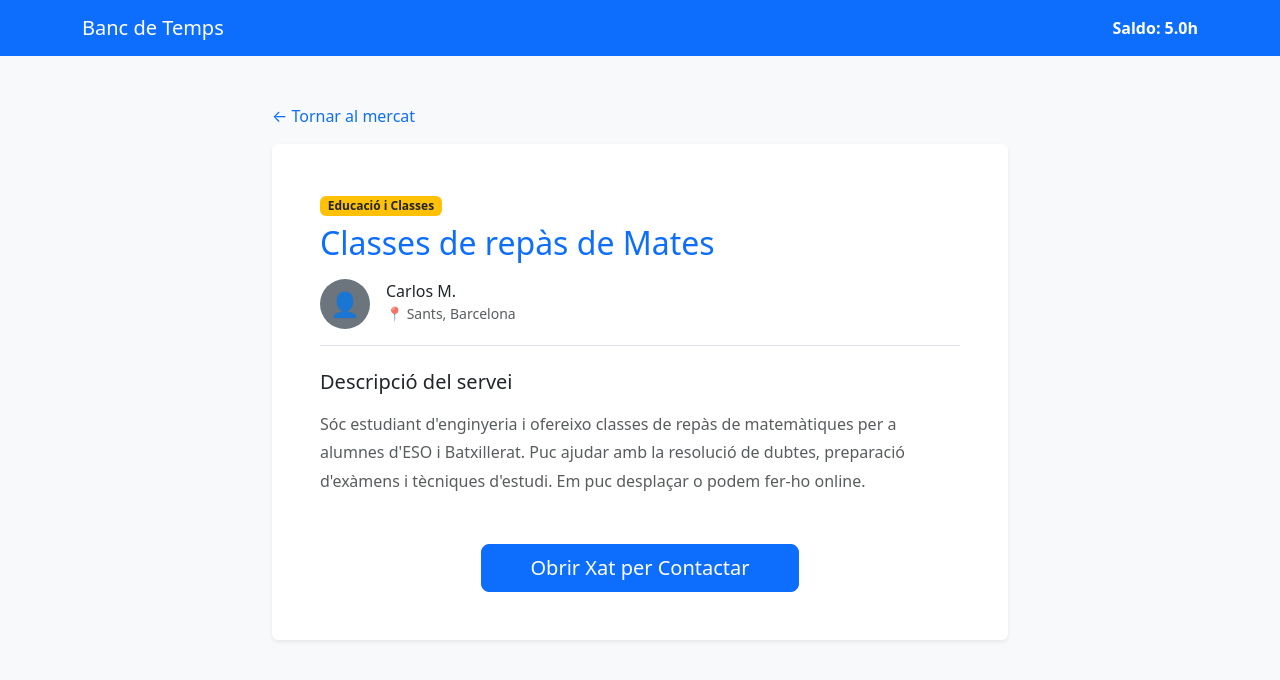
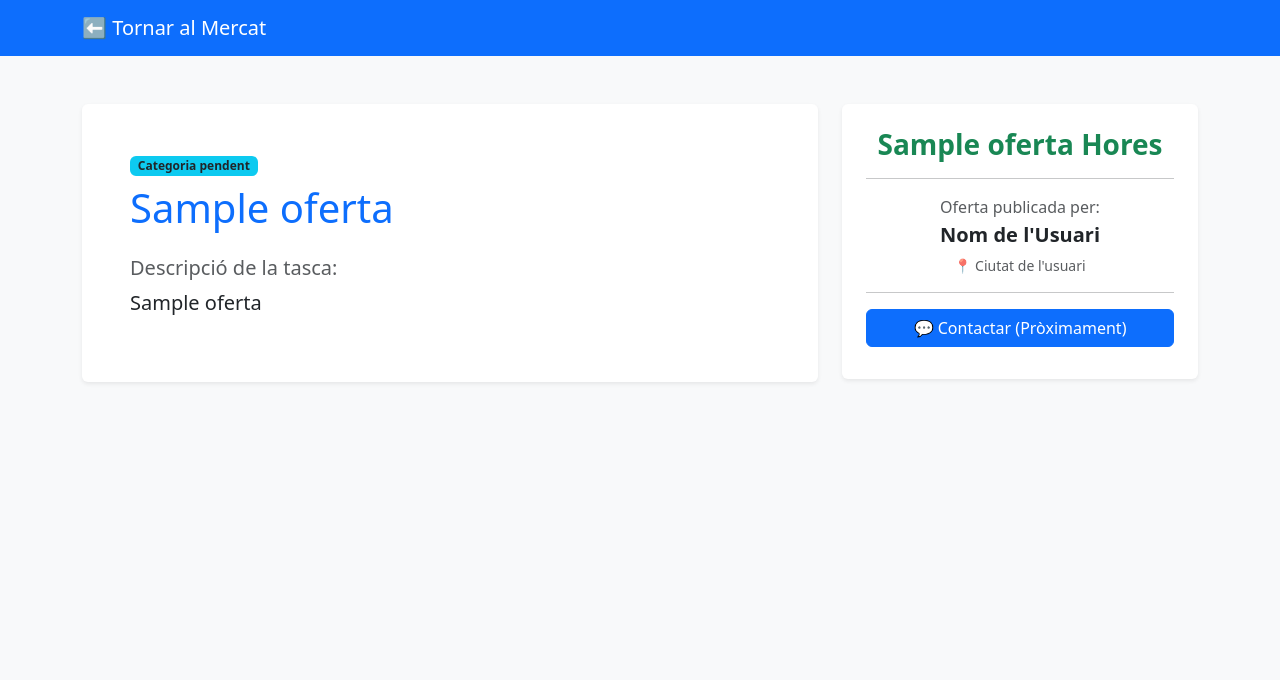
Before and after one commit to arnaufito/banc_de_temps, a Flask app: template templates/detall_oferta.html in a window 1280 px wide. Shown: the top 680 px of the page. Run offline with Flask 3, Linux system fonts and the light colour scheme; the template is opened without the code that fills it: most values are stand-ins (such as "Sample title", 1, 10 or a date in 2020).

Commit message:
he canviat tot el detall_oferta.html, he afegit a app.py la ruta oferta per dir a flask que ha de fer quan algu liclica oferta 1

```diff
--- a/templates/detall_oferta.html
+++ b/templates/detall_oferta.html
@@ -3,45 +3,50 @@
 <head>
     <meta charset="UTF-8">
     <meta name="viewport" content="width=device-width, initial-scale=1.0">
-    <title>Detall de l'Oferta - Banc de Temps</title>
+    <title>Detall de l'Oferta</title>
     <link href="https://cdn.jsdelivr.net/npm/bootstrap@5.3.0/dist/css/bootstrap.min.css" rel="stylesheet">
 </head>
 <body class="bg-light">
 
+    <!-- Barra de navegació -->
     <nav class="navbar navbar-expand-lg navbar-dark bg-primary mb-4">
         <div class="container">
-            <a class="navbar-brand" href="/mercat">Banc de Temps</a>
-            <span class="navbar-text text-white fw-bold">Saldo: 5.0h</span>
+            <a class="navbar-brand" href="/mercat">⬅ Tornar al Mercat</a>
         </div>
     </nav>
 
     <div class="container mt-5">
-        <div class="row justify-content-center">
+        <div class="row">
+            <!-- Columna principal amb la informació de l'oferta -->
             <div class="col-md-8">
-                <a href="/mercat" class="text-decoration-none mb-3 d-inline-block">← Tornar al mercat</a>
+                <div class="card shadow-sm border-0 mb-4">
+                    <div class="card-body p-5">
+                        <span class="badge bg-info text-dark mb-2">Categoria pendent</span>
 
-                <div class="card shadow-sm border-0">
-                    <div class="card-body p-5">
-                        <span class="badge bg-warning text-dark mb-2">Educació i Classes</span>
-                        <h2 class="text-primary mb-3">Classes de repàs de Mates</h2>
+                        <!-- Títol de l'oferta (oferta[1]) -->
+                        <h1 class="text-primary mb-4">{{ oferta[1] }}</h1>
 
-                        <div class="d-flex align-items-center mb-4 pb-3 border-bottom">
-                            <div class="bg-secondary rounded-circle d-inline-block text-center text-white me-3" style="width: 50px; height: 50px; line-height: 50px; font-size: 1.5rem;">👤</div>
-                            <div>
-                                <h6 class="mb-0">Carlos M.</h6>
-                                <small class="text-muted">📍 Sants, Barcelona</small>
-                            </div>
-                        </div>
+                        <h5 class="text-muted">Descripció de la tasca:</h5>
+                        <!-- Descripció de l'oferta (oferta[2]) -->
+                        <p class="fs-5">{{ oferta[2] }}</p>
+                    </div>
+                </div>
+            </div>
 
-                        <h5 class="mb-3">Descripció del servei</h5>
-                        <p class="text-muted" style="line-height: 1.8;">
-                            Sóc estudiant d'enginyeria i ofereixo classes de repàs de matemàtiques per a alumnes d'ESO i Batxillerat.
-                            Puc ajudar amb la resolució de dubtes, preparació d'exàmens i tècniques d'estudi. Em puc desplaçar o podem fer-ho online.
-                        </p>
+            <!-- Columna lateral amb la info de l'usuari i accions -->
+            <div class="col-md-4">
+                <div class="card shadow-sm border-0 bg-white">
+                    <div class="card-body p-4 text-center">
+                        <h3 class="fw-bold text-success mb-3">{{ oferta[3] }} Hores</h3>
+                        <hr>
+                        <!-- Textos preparats per quan tinguem la informació de l'usuari -->
+                        <p class="mb-1 text-muted">Oferta publicada per:</p>
+                        <h5 class="fw-bold">Nom de l'Usuari</h5>
+                        <p class="text-muted small">📍 Ciutat de l'usuari</p>
 
-                        <div class="mt-5 text-center">
-                            <a href="/xat" class="btn btn-primary btn-lg px-5">Obrir Xat per Contactar</a>
-                        </div>
+                        <hr>
+                        <!-- Aquest botó de moment no fa res, però serà el del xat -->
+                        <button class="btn btn-primary w-100 mb-2">💬 Contactar (Pròximament)</button>
                     </div>
                 </div>
             </div>
--- a/templates/mercat.html
+++ b/templates/mercat.html
@@ -32,9 +32,9 @@
                             <h5 class="card-title">{{ oferta[1] }}</h5> <!-- Aquí sortirà el Títol -->
                             <p class="card-text">{{ oferta[2] }}</p>      <!-- Aquí sortirà la Descripció -->
                             <p><strong>Hores de cost:</strong> {{ oferta[3] }}</p>
-                            <!-- Aquest botó ens portarà a la pàgina de contactar -->
-                             <a href="{{ url_for('detall_oferta', id_oferta=oferta[0]) }}" class="btn btn-primary">
-                                Veure detalls i contactar
+                            <!-- Aquest és el botó que ha d'haver-hi dins del teu bucle de cada targeta al mercat -->
+                            <a href="/oferta/{{ oferta[0] }}" class="btn btn-outline-primary">
+                            Veure detalls
                             </a>
                         </div>
                     </div>
```
